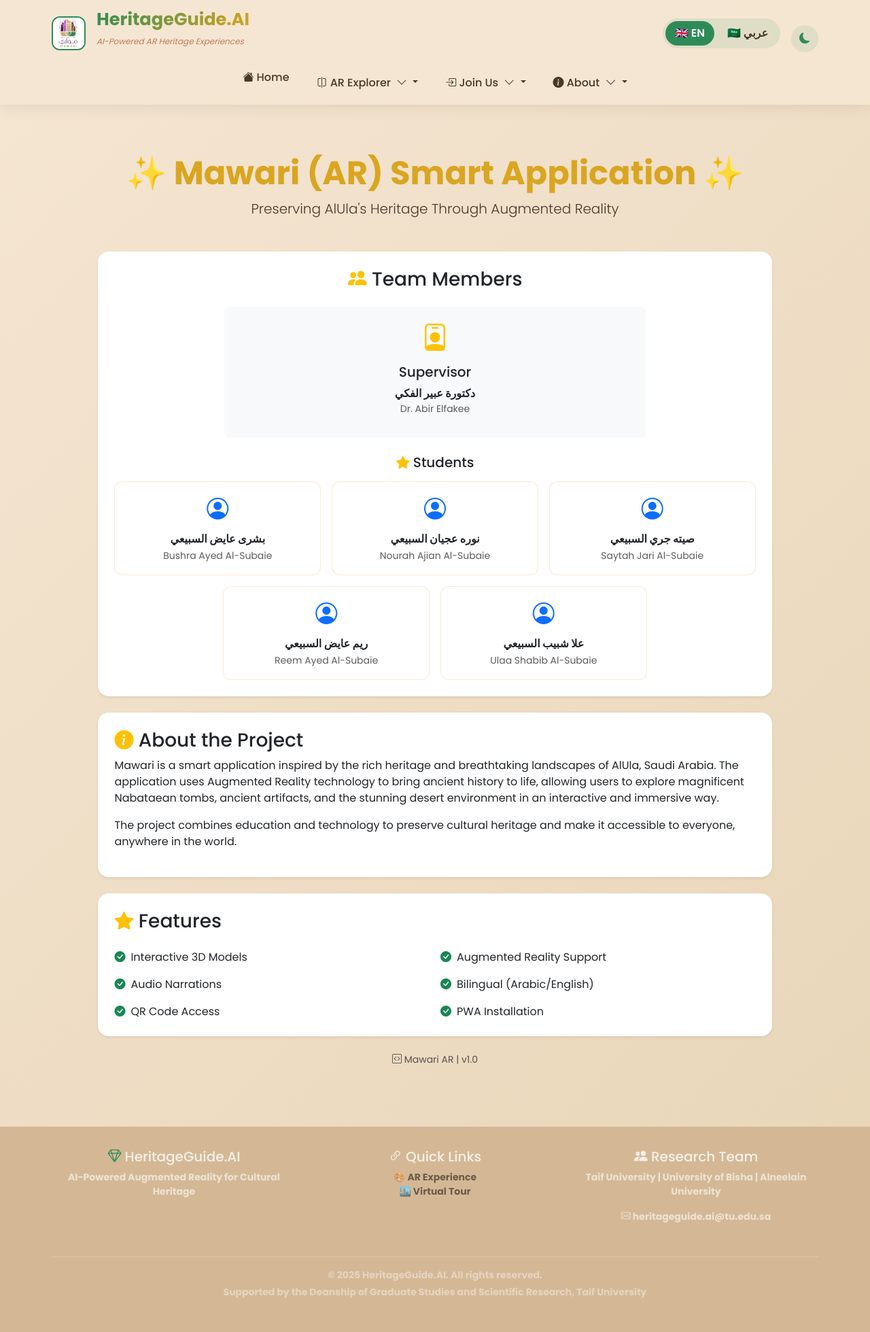
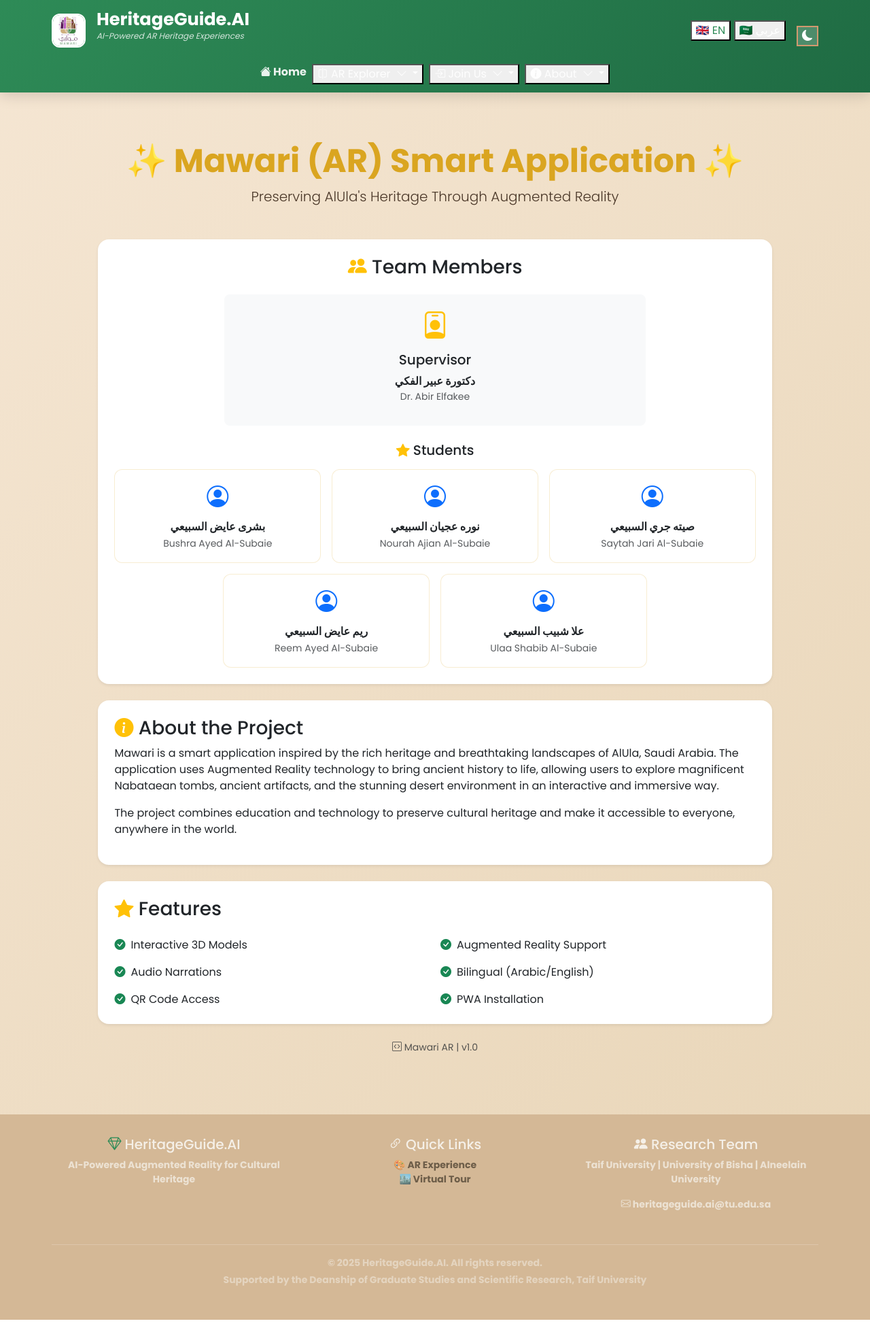
Before and after one commit to birowaad/mawari, a Flask app: page /about in a window 1280 px wide. Shown: the whole page at 68% size. Run offline with Flask 3, Linux system fonts and the light colour scheme; some libraries are stand-ins or nearby versions.

Commit message:
Update base.html

```diff
--- a/Mawarii/app/templates/base.html
+++ b/Mawarii/app/templates/base.html
@@ -7,7 +7,7 @@
 
     <!-- PWA Meta Tags -->
     <link rel="manifest" href="{{ url_for('static', filename='manifest.json') }}">
-    <meta name="theme-color" content="#C2A575">
+    <meta name="theme-color" content="#2E8B57">
     <meta name="apple-mobile-web-app-capable" content="yes">
     <meta name="apple-mobile-web-app-status-bar-style" content="black-translucent">
     <meta name="apple-mobile-web-app-title" content="HeritageGuide AI">
@@ -32,6 +32,10 @@
     <script type="module" src="https://unpkg.com/@google/model-viewer/dist/model-viewer.min.js"></script>
 
     <style>
+        /* ============================================
+           HeritageGuide.AI - Color Variables
+           Inspired by AlUla Heritage & Saudi Vision 2030
+           ============================================ */
         :root {
             --sand-light: #F5E6D3;
             --sand-medium: #E8D5B7;
@@ -41,10 +45,14 @@
             --gold: #DAA520;
             --gold-dark: #B8860B;
             --oasis-green: #2E8B57;
+            --oasis-green-dark: #1F6B43;
+            --oasis-green-light: #4CAF79;
             --crimson: #B22222;
             --text-dark: #4A3728;
             --text-light: #F5F0E8;
             --shadow: rgba(74, 55, 40, 0.1);
+            --navbar-bg-light: #2E8B57;
+            --navbar-bg-dark: #1F6B43;
         }
 
         [data-theme="dark"] {
@@ -55,6 +63,8 @@
             --text-light: #E8E0D5;
             --text-dark: #D4C4B0;
             --shadow: rgba(0, 0, 0, 0.3);
+            --navbar-bg-light: #1F6B43;
+            --navbar-bg-dark: #0E4A2E;
         }
 
         body {
@@ -64,10 +74,11 @@
             min-height: 100vh;
         }
 
+        /* Modern Navbar - Color different from background */
         .navbar-modern {
-            background: rgba(245, 230, 211, 0.95);
-            backdrop-filter: blur(10px);
-            box-shadow: 0 4px 20px var(--shadow);
+            background: linear-gradient(135deg, var(--navbar-bg-light) 0%, var(--navbar-bg-dark) 100%);
+            backdrop-filter: blur(0px);
+            box-shadow: 0 4px 20px rgba(0, 0, 0, 0.15);
             padding: 0.8rem 0;
             position: sticky;
             top: 0;
@@ -75,7 +86,57 @@
         }
 
         [data-theme="dark"] .navbar-modern {
-            background: rgba(42, 36, 30, 0.95);
+            background: linear-gradient(135deg, var(--navbar-bg-light) 0%, var(--navbar-bg-dark) 100%);
+        }
+
+        /* Navbar text colors */
+        .navbar-modern .logo-text h1 {
+            color: white;
+            background: none;
+            -webkit-background-clip: unset;
+            background-clip: unset;
+            color: #FFFFFF;
+        }
+
+        .navbar-modern .logo-text p {
+            color: rgba(255, 255, 255, 0.8);
+        }
+
+        .navbar-modern .nav-link-modern {
+            color: rgba(255, 255, 255, 0.9);
+        }
+
+        .navbar-modern .nav-link-modern:hover {
+            background: rgba(255, 255, 255, 0.2);
+            color: white;
+        }
+
+        .navbar-modern .nav-link-modern.active {
+            background: rgba(255, 255, 255, 0.25);
+            color: white;
+        }
+
+        .navbar-modern .dropdown-modern .dropdown-toggle {
+            color: rgba(255, 255, 255, 0.9);
+        }
+
+        .navbar-modern .dropdown-modern .dropdown-toggle:hover {
+            background: rgba(255, 255, 255, 0.2);
+            color: white;
+        }
+
+        .navbar-modern .lang-btn {
+            color: white;
+        }
+
+        .navbar-modern .lang-btn.active {
+            background: white;
+            color: var(--oasis-green);
+        }
+
+        .navbar-modern .theme-toggle {
+            background: rgba(255, 255, 255, 0.2);
+            color: white;
         }
 
         .logo-img {
@@ -83,39 +144,22 @@
             height: 50px;
             object-fit: cover;
             border-radius: 12px;
-            border: 2px solid var(--oasis-green);
+            border: 2px solid white;
         }
 
         .logo-text h1 {
             font-size: 1.6rem;
             font-weight: 700;
-            background: linear-gradient(135deg, var(--oasis-green), var(--gold));
-            -webkit-background-clip: text;
-            background-clip: text;
-            color: transparent;
+            margin-bottom: 0;
         }
 
         .logo-text p {
             font-size: 0.75rem;
-            color: var(--terracotta);
             font-style: italic;
         }
 
-        .dropdown-modern .dropdown-toggle {
-            background: transparent;
-            border: none;
-            padding: 0.5rem 1rem;
-            font-weight: 500;
-            color: var(--text-dark);
-            border-radius: 40px;
-        }
-
-        .dropdown-modern .dropdown-toggle:hover {
-            background: rgba(46, 139, 87, 0.1);
-            color: var(--oasis-green);
-        }
-
-        .dropdown-modern .dropdown-menu {
+        /* Dropdown menus inside navbar */
+        .navbar-modern .dropdown-modern .dropdown-menu {
             background: var(--sand-light);
             border: none;
             border-radius: 16px;
@@ -123,65 +167,22 @@
             padding: 0.5rem;
         }
 
-        .dropdown-modern .dropdown-item {
+        [data-theme="dark"] .navbar-modern .dropdown-modern .dropdown-menu {
+            background: var(--sand-medium);
+        }
+
+        .navbar-modern .dropdown-modern .dropdown-item {
             padding: 0.6rem 1rem;
             border-radius: 12px;
             color: var(--text-dark);
         }
 
-        .dropdown-modern .dropdown-item:hover {
+        .navbar-modern .dropdown-modern .dropdown-item:hover {
             background: linear-gradient(135deg, var(--oasis-green), var(--gold));
             color: white;
         }
 
-        .nav-link-modern {
-            padding: 0.5rem 1rem;
-            font-weight: 500;
-            border-radius: 40px;
-            color: var(--text-dark);
-        }
-
-        .nav-link-modern:hover {
-            background: rgba(46, 139, 87, 0.1);
-            color: var(--oasis-green);
-        }
-
-        .nav-link-modern.active {
-            background: linear-gradient(135deg, var(--oasis-green), var(--gold));
-            color: white;
-        }
-
-        .lang-switch {
-            display: flex;
-            gap: 5px;
-            background: rgba(46, 139, 87, 0.1);
-            border-radius: 40px;
-            padding: 4px;
-        }
-
-        .lang-btn {
-            padding: 6px 14px;
-            border-radius: 30px;
-            font-weight: 600;
-            background: transparent;
-            border: none;
-            color: var(--text-dark);
-        }
-
-        .lang-btn.active {
-            background: var(--oasis-green);
-            color: white;
-        }
-
-        .theme-toggle {
-            width: 40px;
-            height: 40px;
-            border-radius: 50%;
-            background: rgba(46, 139, 87, 0.1);
-            border: none;
-            color: var(--oasis-green);
-        }
-
+        /* Footer */
         .footer-modern {
             background: var(--sand-dark);
             color: var(--text-light);
@@ -193,6 +194,7 @@
             background: var(--sand-medium);
         }
 
+        /* Cards */
         .heritage-card {
             background: rgba(255, 248, 240, 0.9);
             border: 1px solid rgba(46, 139, 87, 0.2);
@@ -205,6 +207,7 @@
             box-shadow: 0 15px 35px var(--shadow);
         }
 
+        /* Custom Buttons */
         .btn-heritage {
             background: linear-gradient(135deg, var(--oasis-green), var(--gold));
             border: none;
```
